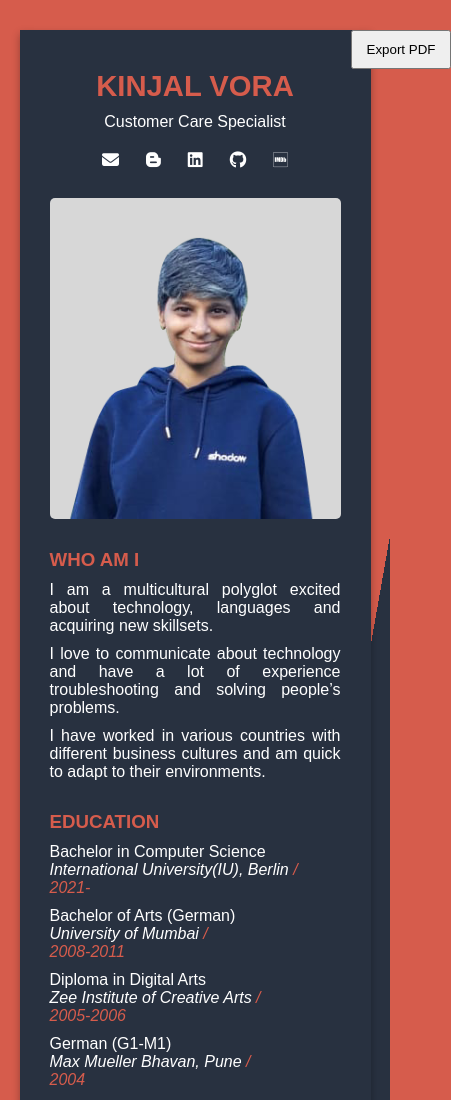
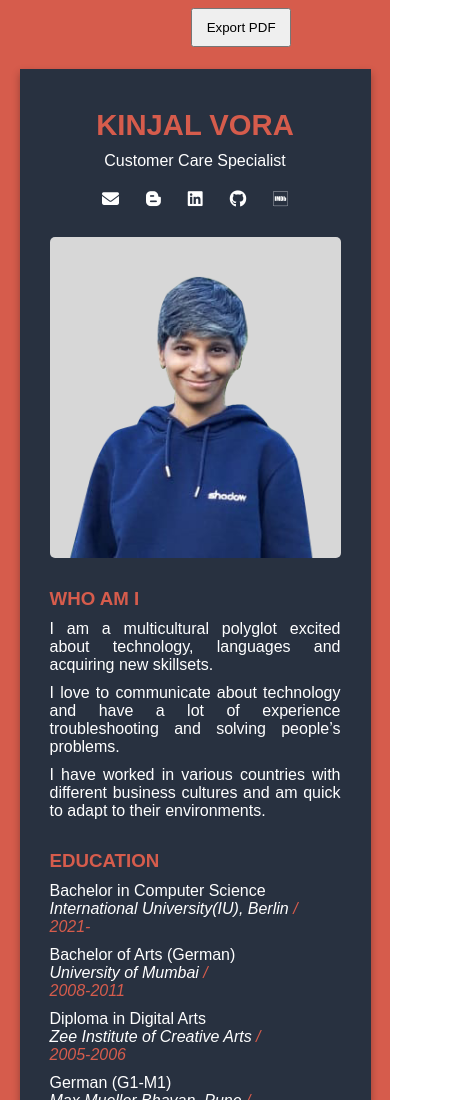
Before and after one commit to Koraavo/Kinjal-Resume, a plain HTML site: page index.html in a window 390 px wide. Shown: the top 1100 px of the page, 451 px wide, since content can reach past the window. Drawn offline with nearby package versions, Linux system fonts and the light colour scheme; files that its build step writes are made by us from their sources.

Commit message:
added pdf button and made changes to the background in mobile mode

```diff
--- a/resumepage.css
+++ b/resumepage.css
@@ -23,6 +23,7 @@ html {
     text-align: justify;
     color: var(--color-white);
     background: linear-gradient(-80deg, var(--left-side-background) 60%, var(--headings-color) 40%);
+    position: relative;
 }
 
 body {
@@ -38,13 +39,13 @@ a {
     display: block;
     width: 10rem;
     padding: 1rem;
-    position: absolute;
-    left: 90%;
+    position: relative;
+    left: 49%;
 }
 
 .html2pdfbutton {
     position: sticky;
-    top: 0;
+    top: 1%;
 }
 
 /* grid name assignments */
@@ -258,6 +259,10 @@ h4 {
 }
 
 @media(max-width:60em){
+
+    html {
+        background: linear-gradient(0deg, var(--left-side-background) 60%, var(--headings-color) 40%);
+    }
     .container {
         grid-template-columns: 1fr;
     }
```
